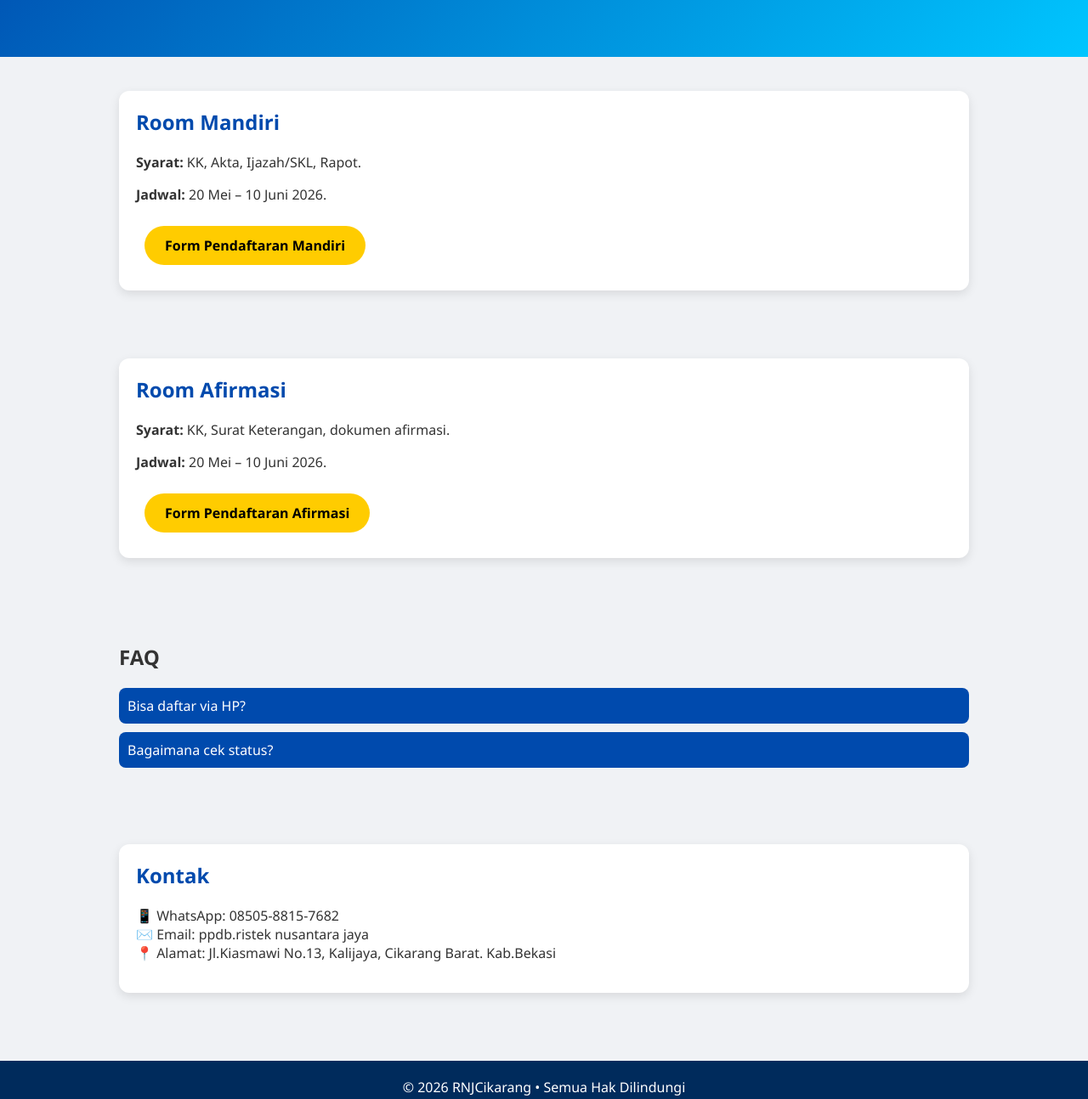
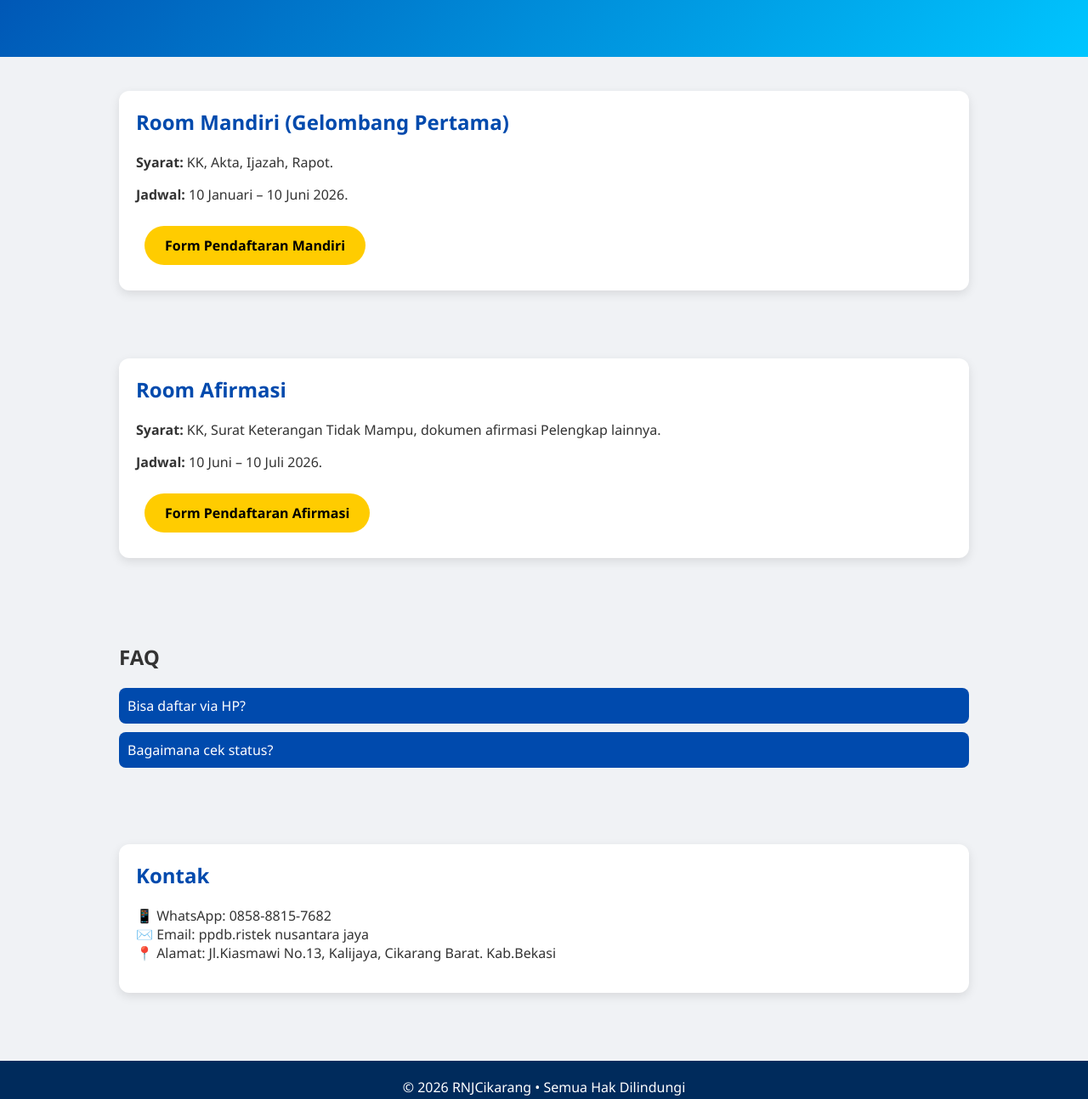
Before and after one commit to rnjcikarang/UJICOBA, a plain HTML site: page index.html in a window 1280 px wide. Shown: the part 371-1665 px from the top of the page at 85% size. Drawn offline with Linux system fonts and the light colour scheme.

Commit message:
Update index.html

```diff
--- a/index.html
+++ b/index.html
@@ -53,9 +53,9 @@
 
   <section id="mandiri" class="section">
     <div class="card">
-      <h2>Room Mandiri</h2>
-      <p><strong>Syarat:</strong> KK, Akta, Ijazah/SKL, Rapot.</p>
-      <p><strong>Jadwal:</strong> 20 Mei – 10 Juni 2026.</p>
+      <h2>Room Mandiri (Gelombang Pertama)</h2>
+      <p><strong>Syarat:</strong> KK, Akta, Ijazah, Rapot.</p>
+      <p><strong>Jadwal:</strong> 10 Januari – 10 Juni 2026.</p>
       <a href="https://docs.google.com/forms/d/e/1FAIpQLSfcgsnt1aHDdtSsQgufoVWiF1ZNkv7svr0zMwqfxI2EenuaUA/viewform?usp=header" target="_blank" class="btn">Form Pendaftaran Mandiri</a>
     </div>
   </section>
@@ -63,8 +63,8 @@
   <section id="afirmasi" class="section">
     <div class="card">
       <h2>Room Afirmasi</h2>
-      <p><strong>Syarat:</strong> KK, Surat Keterangan, dokumen afirmasi.</p>
-      <p><strong>Jadwal:</strong> 20 Mei – 10 Juni 2026.</p>
+      <p><strong>Syarat:</strong> KK, Surat Keterangan Tidak Mampu, dokumen afirmasi Pelengkap lainnya.</p>
+      <p><strong>Jadwal:</strong> 10 Juni – 10 Juli 2026.</p>
       <a href="https://forms.gle/xxxxAfirmasi" target="_blank" class="btn">Form Pendaftaran Afirmasi</a>
     </div>
   </section>
@@ -73,7 +73,7 @@
     <h2>FAQ</h2>
     <div class="faq-item">
       <div class="faq-question">Bisa daftar via HP?</div>
-      <div class="faq-answer">Ya, portal ini mobile‑friendly.</div>
+      <div class="faq-answer">Ya, portal ini mobile‑friendly. Tetapi Persyaratan tetap harus diserahkan secara langsung sebelum cutoff DAPODIK Desember 2026</div>
     </div>
     <div class="faq-item">
       <div class="faq-question">Bagaimana cek status?</div>
@@ -84,7 +84,7 @@
   <section id="kontak" class="section">
     <div class="card">
       <h2>Kontak</h2>
-      <p>📱 WhatsApp: 08505‑8815‑7682<br>✉️ Email: ppdb.ristek nusantara jaya<br>📍 Alamat: Jl.Kiasmawi No.13, Kalijaya, Cikarang Barat. Kab.Bekasi</p>
+      <p>📱 WhatsApp: 0858‑8815‑7682<br>✉️ Email: ppdb.ristek nusantara jaya<br>📍 Alamat: Jl.Kiasmawi No.13, Kalijaya, Cikarang Barat. Kab.Bekasi</p>
     </div>
   </section>
 
```
